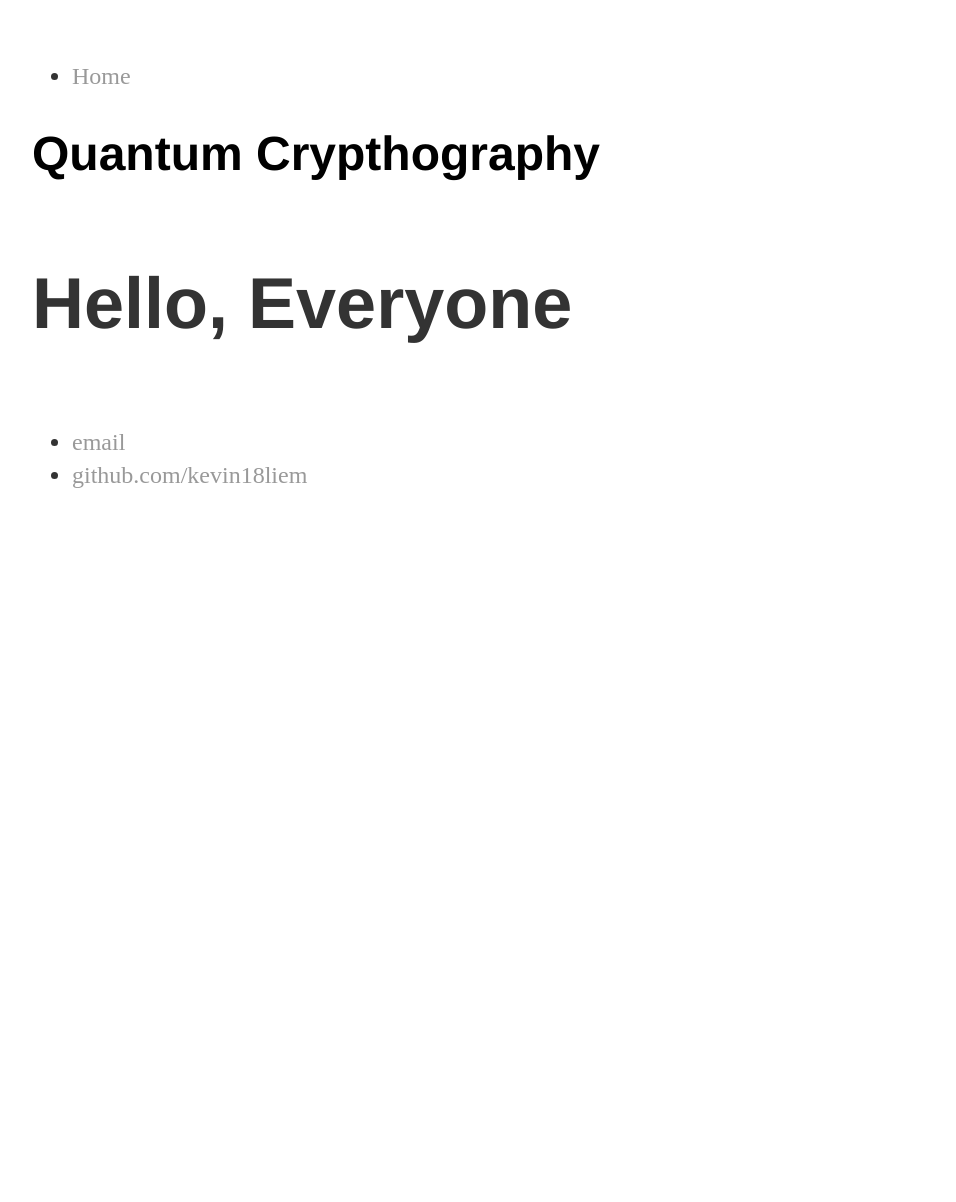
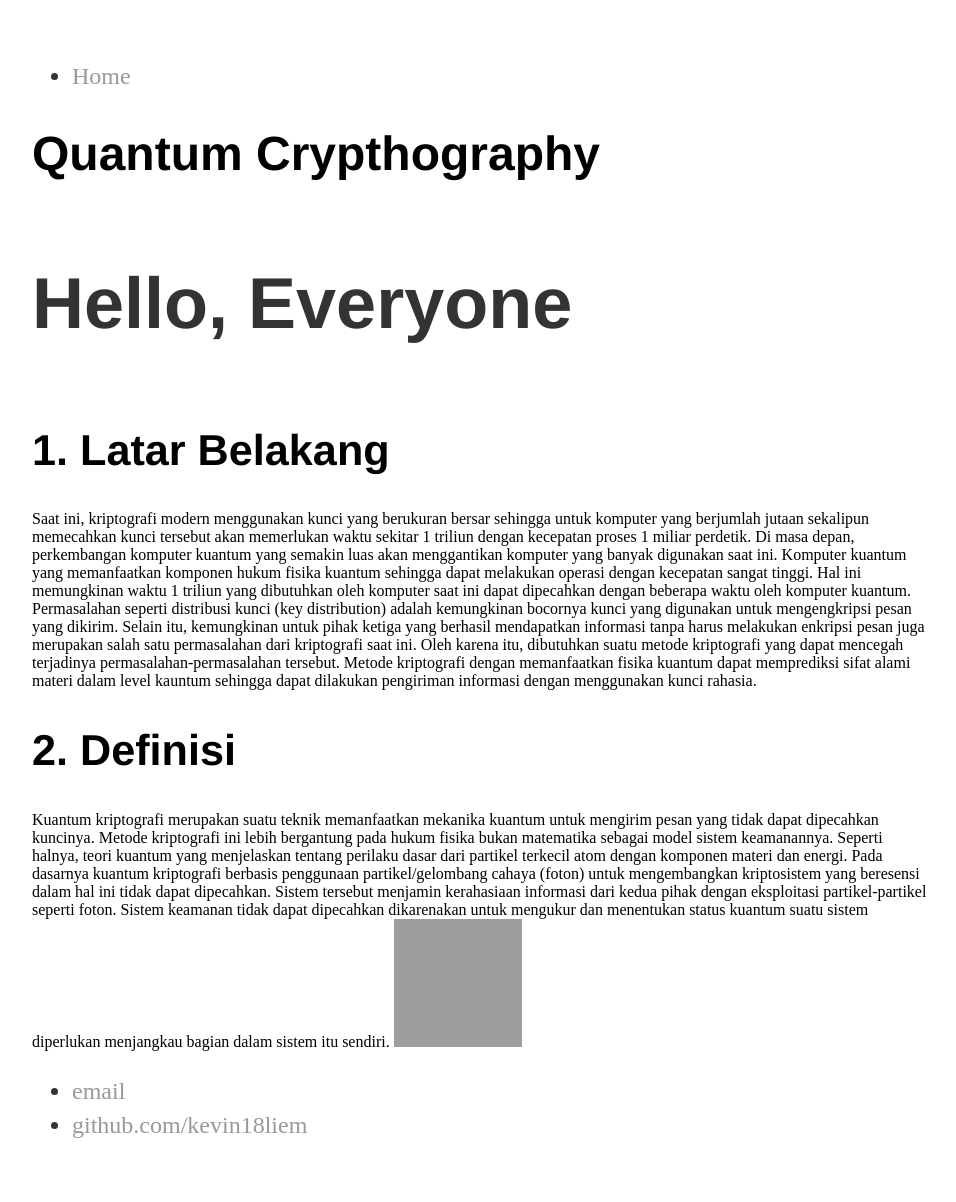
Before and after one commit to Kevin18liem/kevin18liem.github.io, a Jekyll site: the page built from index.html, in a window 1280 px wide. Shown: the whole page, without its empty margins (160-1116 px from the left). Built offline with Jekyll 4.4.1, drawn with Linux system fonts in a browser that asks for light colours; before the commit the page ends 900 px from its top, so only the background shows below that; grey boxes are pictures that could not be loaded.

Commit message:
add text

```diff
--- a/index.html
+++ b/index.html
@@ -5,4 +5,11 @@ title: Kevin, 13515138
 <div class="blurb">
 	<h1>Quantum Crypthography<h1>
 	<p>Hello, Everyone</p>
+	<h2>1.	Latar Belakang</h2>
+Saat ini, kriptografi modern menggunakan kunci yang berukuran bersar sehingga untuk komputer yang berjumlah jutaan sekalipun memecahkan kunci tersebut akan memerlukan waktu sekitar 1 triliun dengan kecepatan proses 1 miliar perdetik. Di masa depan, perkembangan komputer kuantum yang semakin luas akan menggantikan komputer yang banyak digunakan saat ini. Komputer kuantum yang memanfaatkan komponen hukum fisika kuantum sehingga dapat melakukan operasi dengan kecepatan sangat tinggi. Hal ini memungkinan waktu 1 triliun yang dibutuhkan oleh komputer saat ini dapat dipecahkan dengan beberapa waktu oleh komputer kuantum.
+Permasalahan seperti distribusi kunci (key distribution) adalah kemungkinan bocornya kunci yang digunakan untuk mengengkripsi pesan yang dikirim. Selain itu, kemungkinan untuk pihak ketiga yang berhasil mendapatkan informasi tanpa harus melakukan enkripsi pesan juga merupakan salah satu permasalahan dari kriptografi saat ini. Oleh karena itu, dibutuhkan suatu metode kriptografi yang dapat mencegah terjadinya permasalahan-permasalahan tersebut. Metode kriptografi dengan memanfaatkan fisika kuantum dapat memprediksi sifat alami materi dalam level kauntum sehingga dapat dilakukan pengiriman informasi dengan menggunakan kunci rahasia.
+<h2>2.	Definisi</h2>
+Kuantum kriptografi merupakan suatu teknik memanfaatkan mekanika kuantum untuk mengirim pesan yang tidak dapat dipecahkan kuncinya. Metode kriptografi ini lebih bergantung pada hukum fisika bukan matematika sebagai model sistem keamanannya. Seperti halnya, teori kuantum yang menjelaskan tentang perilaku dasar dari partikel terkecil atom dengan komponen materi dan energi. Pada dasarnya kuantum kriptografi berbasis penggunaan partikel/gelombang cahaya (foton) untuk mengembangkan kriptosistem yang beresensi dalam hal ini tidak dapat dipecahkan. Sistem tersebut menjamin kerahasiaan informasi dari kedua pihak dengan eksploitasi partikel-partikel seperti foton. Sistem keamanan tidak dapat dipecahkan dikarenakan untuk mengukur dan menentukan status kuantum suatu sistem diperlukan menjangkau bagian dalam sistem itu sendiri.
+<img src=http://s.hswstatic.com/gif/quantum-cryptology-5.gif" alt=Sample Image" width="128" height="128">
+
 </div>
```
